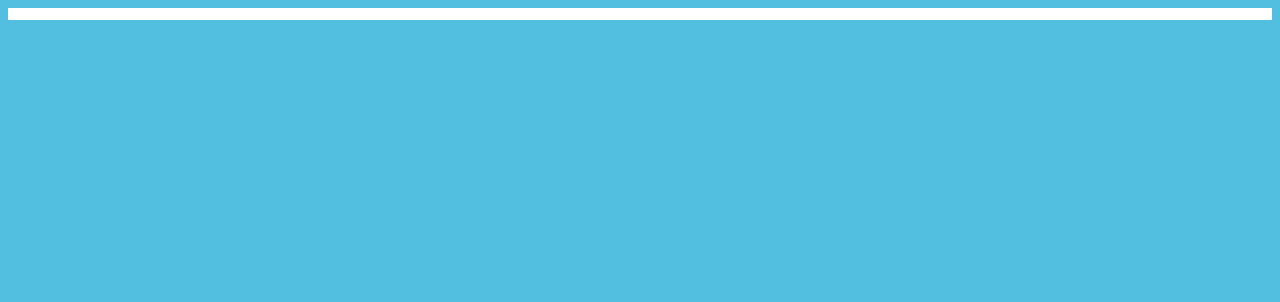
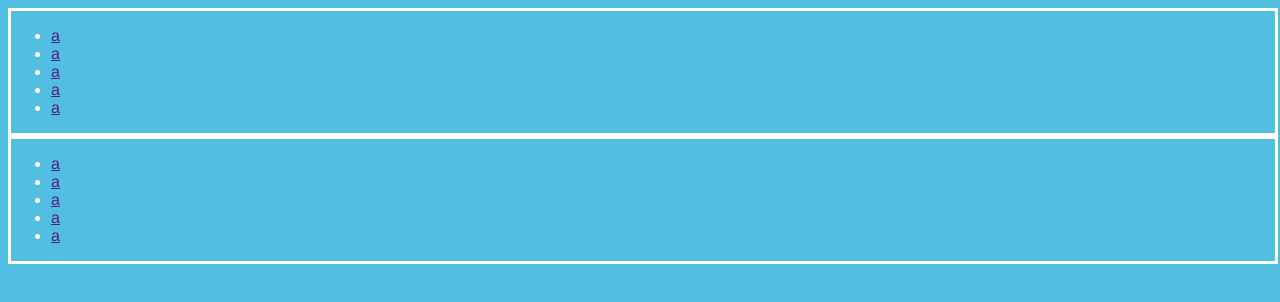
Before and after one commit to josslynmao/MaoHuifeng-Homepage, a plain HTML site: page layer/homepage.html in a window 1280 px wide. Drawn offline with Linux system fonts and the light colour scheme.

Commit message:
block temp

```diff
--- a/layer/homepage.css
+++ b/layer/homepage.css
@@ -8,4 +8,6 @@ body{
 
 .block{
 	border: 3px solid white;
+	height: 100%;
+	width: 100%;
 }
--- a/layer/homepage.html
+++ b/layer/homepage.html
@@ -6,9 +6,27 @@
 	<link rel="stylesheet" href="homepage.css">
 </head>
 <body>
+	<div id="banner"></div>
 	<div id="content">
-		<div class="block"></div>
-		<div class="block"></div>
+		<div class="block">
+			<ul>
+				<li><a href="">a</a></li>
+				<li><a href="">a</a></li>
+				<li><a href="">a</a></li>
+				<li><a href="">a</a></li>
+				<li><a href="">a</a></li>
+			</ul>
+		</div>
+		<div class="block">
+			<ul>
+				<li><a href="">a</a></li>
+				<li><a href="">a</a></li>
+				<li><a href="">a</a></li>
+				<li><a href="">a</a></li>
+				<li><a href="">a</a></li>
+			</ul>
+		</div>
 	</div>
+	<div id="footer"></div>
 </body>
 </html>
```
